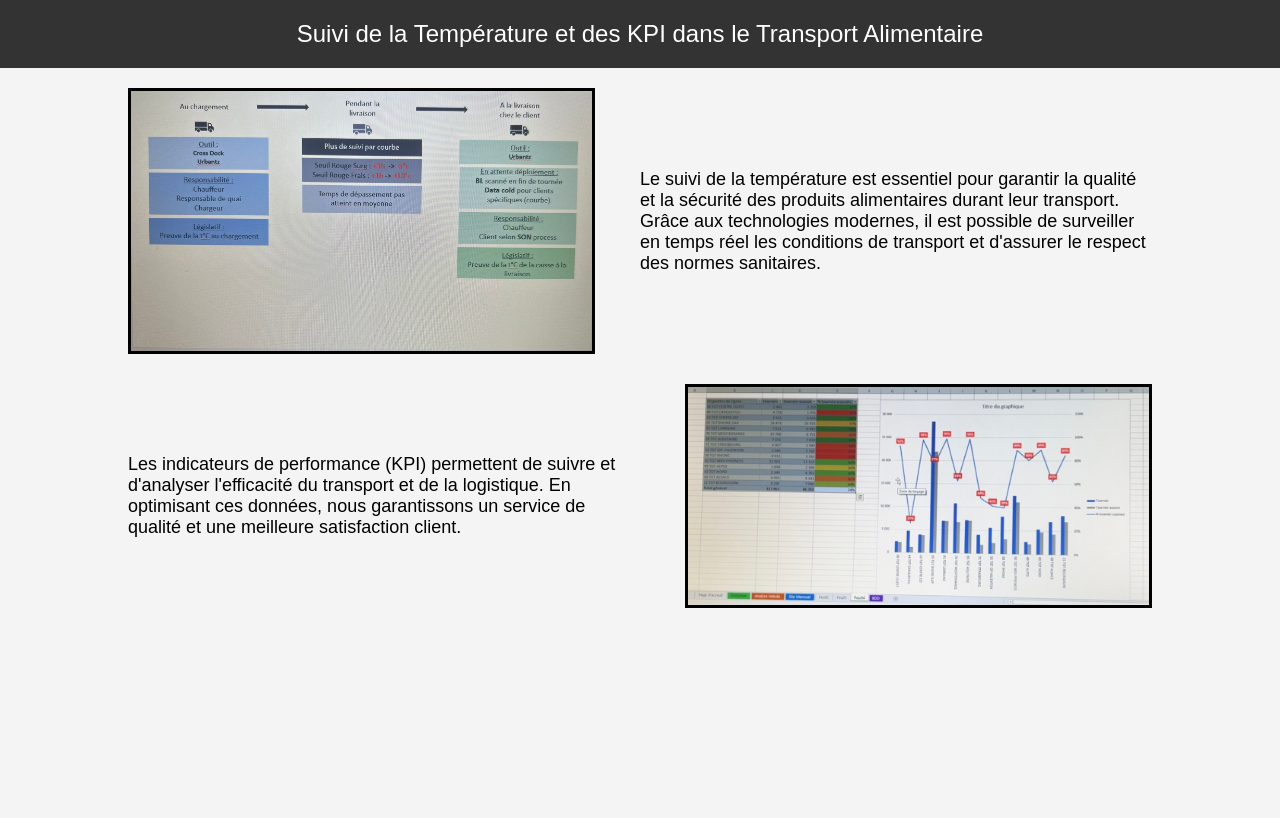
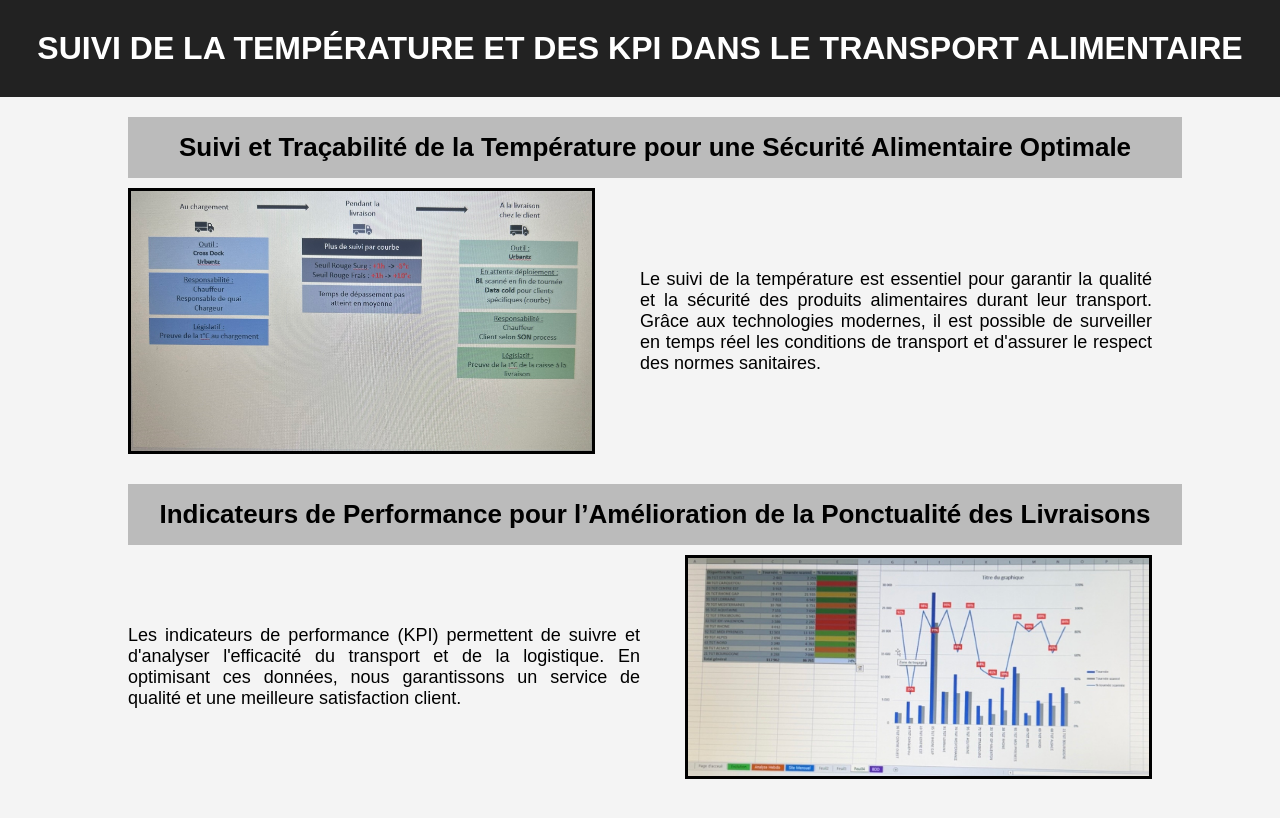
Before and after one commit to nono-894/Le-jeu-de-nono, a plain HTML site: page index.html in a window 1280 px wide. Drawn offline with Linux system fonts and the light colour scheme.

Commit message:
sous titre

```diff
--- a/index.html
+++ b/index.html
@@ -7,16 +7,18 @@
     <style>
         body {
             font-family: Arial, sans-serif;
-            text-align: center;
             background-color: #f4f4f4;
             margin: 0;
             padding: 0;
         }
         header {
-            background-color: #333;
+            background-color: #222;
             color: white;
-            padding: 20px;
-            font-size: 24px;
+            padding: 30px;
+            font-size: 32px;
+            text-align: center;
+            font-weight: bold;
+            text-transform: uppercase;
         }
         .container {
             width: 80%;
@@ -36,16 +38,26 @@
         .section .description {
             width: 50%;
             font-size: 18px;
-            text-align: left;
+            text-align: justify;
         }
         .section.reverse {
             flex-direction: row-reverse;
+        }
+        .title {
+            font-size: 26px;
+            font-weight: bold;
+            margin-bottom: 10px;
+            text-align: center;
+            width: 100%;
+            background-color: #bbb;
+            padding: 15px;
         }
     </style>
 </head>
 <body>
     <header>Suivi de la Température et des KPI dans le Transport Alimentaire</header>
     <div class="container">
+        <div class="title">Suivi et Traçabilité de la Température pour une Sécurité Alimentaire Optimale</div>
         <div class="section">
             <img src="IMG_SITE3.jpg" alt="Suivi de la température lors du transport alimentaire">
             <p class="description">
@@ -54,6 +66,7 @@
                 le respect des normes sanitaires.
             </p>
         </div>
+        <div class="title">Indicateurs de Performance pour l’Amélioration de la Ponctualité des Livraisons</div>
         <div class="section reverse">
             <img src="IMG_SITE1.jpg" alt="Suivi des KPI">
             <p class="description">
```
Also changed, not shown: 1 other file.
